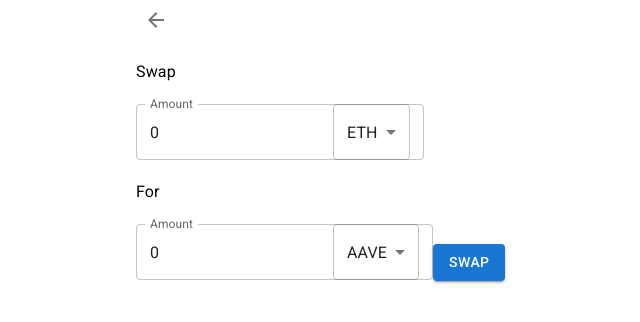
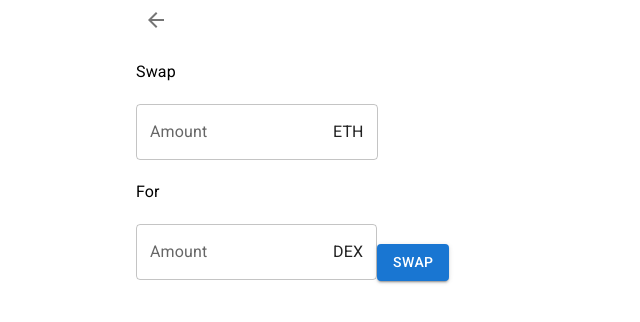
Before and after one commit to petkokp/dex, a React (Create React App) app: page /swap in a window 1280 px wide. Shown: the top 322 px of the page, without its empty margins (228-868 px from the left). Built offline with nearby package versions, Linux system fonts and the light colour scheme.

Commit message:
input fixes

```diff
--- a/src/components/Swap/Swap.tsx
+++ b/src/components/Swap/Swap.tsx
@@ -2,9 +2,6 @@ import { useState } from 'react';
 import {
   Button,
   Container,
-  Select,
-  MenuItem,
-  SelectChangeEvent,
   TextField,
   Typography,
   IconButton,
@@ -15,19 +12,8 @@ import { AutomatedMarketMakerService } from '../../services';
 import AMM from '../../abis/AMM.json';
 
 export function Swap() {
-  const [valueToSwap, setValueToSwap] = useState(0);
-  const [valueToReceive, setValueToReceive] = useState(0);
-
-  const [tokenToSwap, setTokenToSwap] = useState('ETH');
-  const [tokenToReceive, setTokenToReceive] = useState('AAVE');
-
-  const changeTokenToSwap = (event: SelectChangeEvent) => {
-    setTokenToSwap(event.target.value as string);
-  };
-
-  const changeTokenToReceive = (event: SelectChangeEvent) => {
-    setTokenToReceive(event.target.value as string);
-  };
+  const [valueToSwap, setValueToSwap] = useState<number>();
+  const [valueToReceive, setValueToReceive] = useState<number>();
 
   const signer = useSigner();
 
@@ -37,12 +23,13 @@ export function Swap() {
 
       const chainId = signer?.provider?.network.chainId.toString();
 
-      if (chainId && balance && balance.gt(valueToSwap)) {
+      if (chainId && balance && valueToSwap && balance.gt(valueToSwap)) {
         const automatedMarketMakerService = AutomatedMarketMakerService.getInstance();
         await automatedMarketMakerService.getAMMContract({
           abi: AMM.abi,
-          address: (AMM.networks as Record<string, Record<string, unknown>>)
-            ?.[chainId].address as string,
+          address: (AMM.networks as Record<string, Record<string, unknown>>)?.[
+            chainId
+          ].address as string,
         });
 
         const response = await automatedMarketMakerService.swapFirstToken(
@@ -66,15 +53,14 @@ export function Swap() {
         label="Amount"
         type="number"
         value={valueToSwap}
-        onChange={(event) => setValueToSwap(Number(event.target.value))}
+        placeholder="Amount to swap"
+        onChange={(event) => {
+          const value = Number(event.target.value);
+          if (value) setValueToSwap(value);
+        }}
         InputProps={{
-          endAdornment: (
-            <Select value={tokenToSwap} onChange={changeTokenToSwap}>
-              <MenuItem value="ETH">ETH</MenuItem>
-              <MenuItem value="AAVE">AAVE</MenuItem>
-              <MenuItem value="USDT">USDT</MenuItem>
-            </Select>
-          ),
+          endAdornment: <Typography>ETH</Typography>,
+          inputProps: { min: 0 },
         }}
         variant="outlined"
       />
@@ -83,15 +69,14 @@ export function Swap() {
         label="Amount"
         type="number"
         value={valueToReceive}
-        onChange={(event) => setValueToReceive(Number(event.target.value))}
+        placeholder="Amount to receive"
+        onChange={(event) => {
+          const value = Number(event.target.value);
+          if (value) setValueToSwap(value);
+        }}
         InputProps={{
-          endAdornment: (
-            <Select value={tokenToReceive} onChange={changeTokenToReceive}>
-              <MenuItem value="ETH">ETH</MenuItem>
-              <MenuItem value="AAVE">AAVE</MenuItem>
-              <MenuItem value="USDT">USDT</MenuItem>
-            </Select>
-          ),
+          endAdornment: <Typography>DEX</Typography>,
+          inputProps: { min: 0 },
         }}
         variant="outlined"
       />
```
